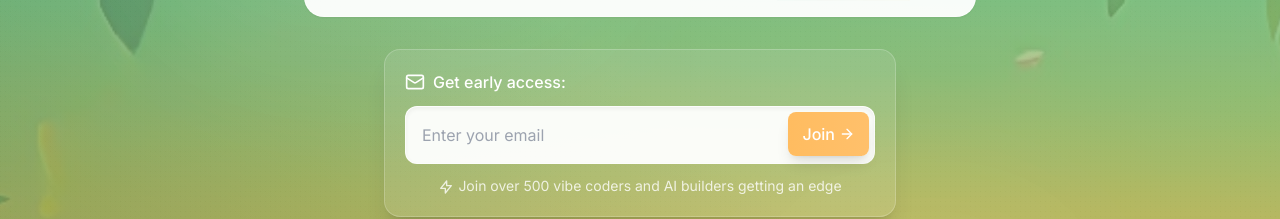
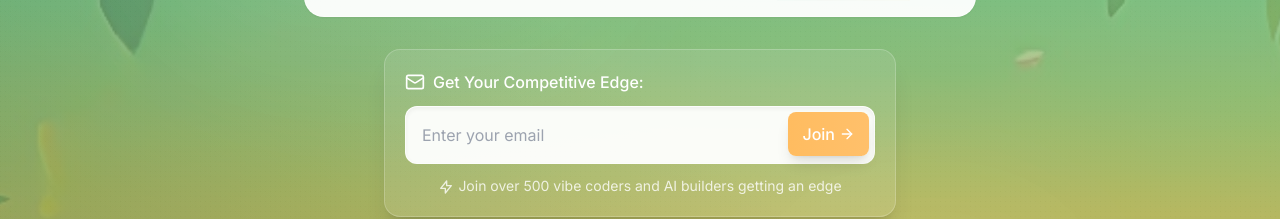
Before and after one commit to Beseder00/gistfy-langing-page, a Next.js app: page / in a window 1280 px wide. Shown: the part 464-683 px from the top of the page. Built offline with nearby package versions, Linux system fonts and the light colour scheme.

Commit message:
Update email signup text to 'Get Your Competitive Edge'

```diff
--- a/components/hero/EmailSubscription.tsx
+++ b/components/hero/EmailSubscription.tsx
@@ -21,7 +21,7 @@ export const EmailSubscription: React.FC<EmailSubscriptionProps> = ({
       <div className="backdrop-blur-sm bg-white/10 rounded-2xl shadow-xl p-3 sm:p-5 border border-white/20">
         <div className="flex items-center gap-2 mb-3 text-white">
           <Mail className="h-5 w-5" />
-          <span className="font-medium">Get early access:</span>
+          <span className="font-medium">Get Your Competitive Edge:</span>
         </div>
 
         <div className="relative">
```
